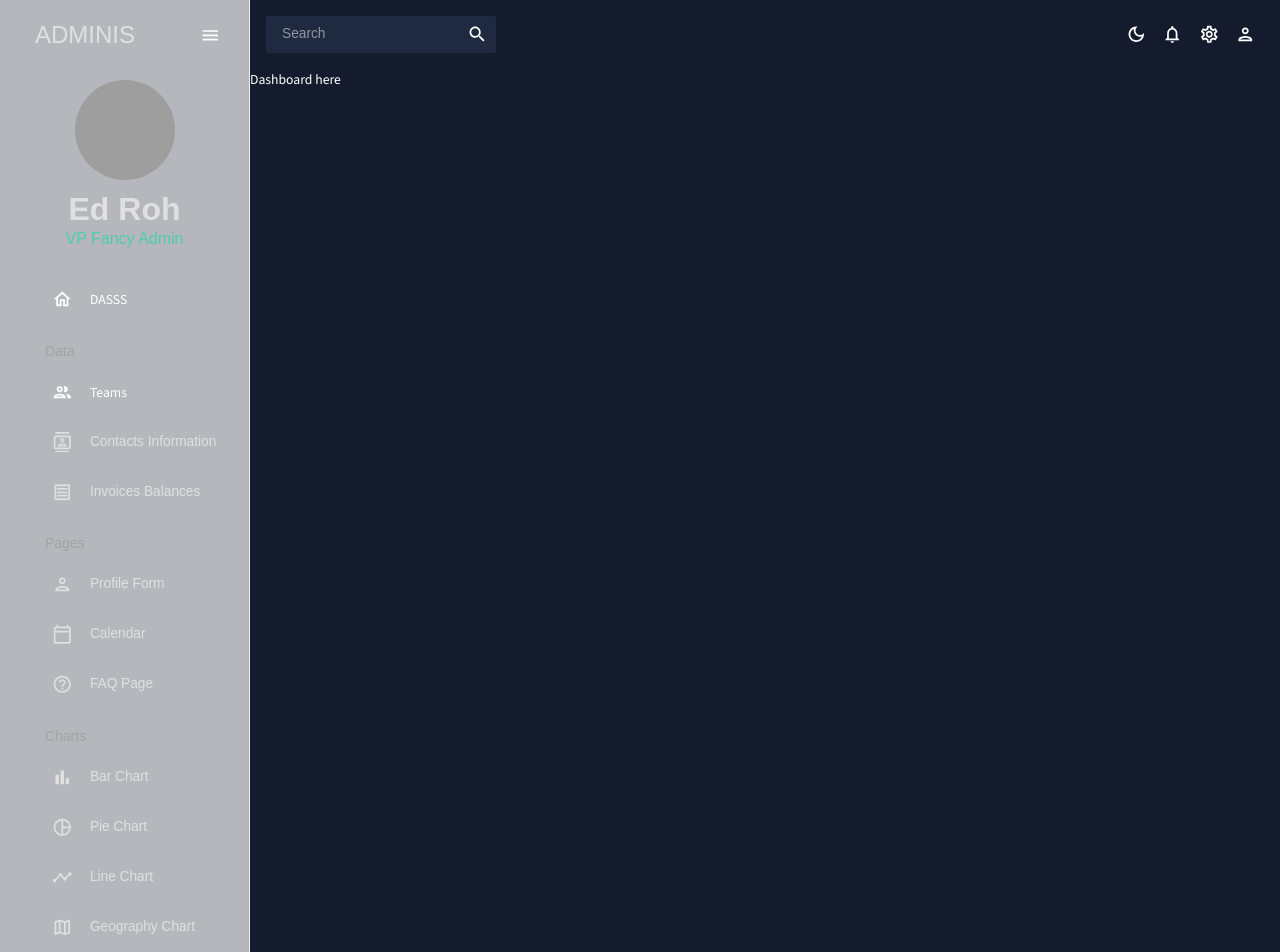
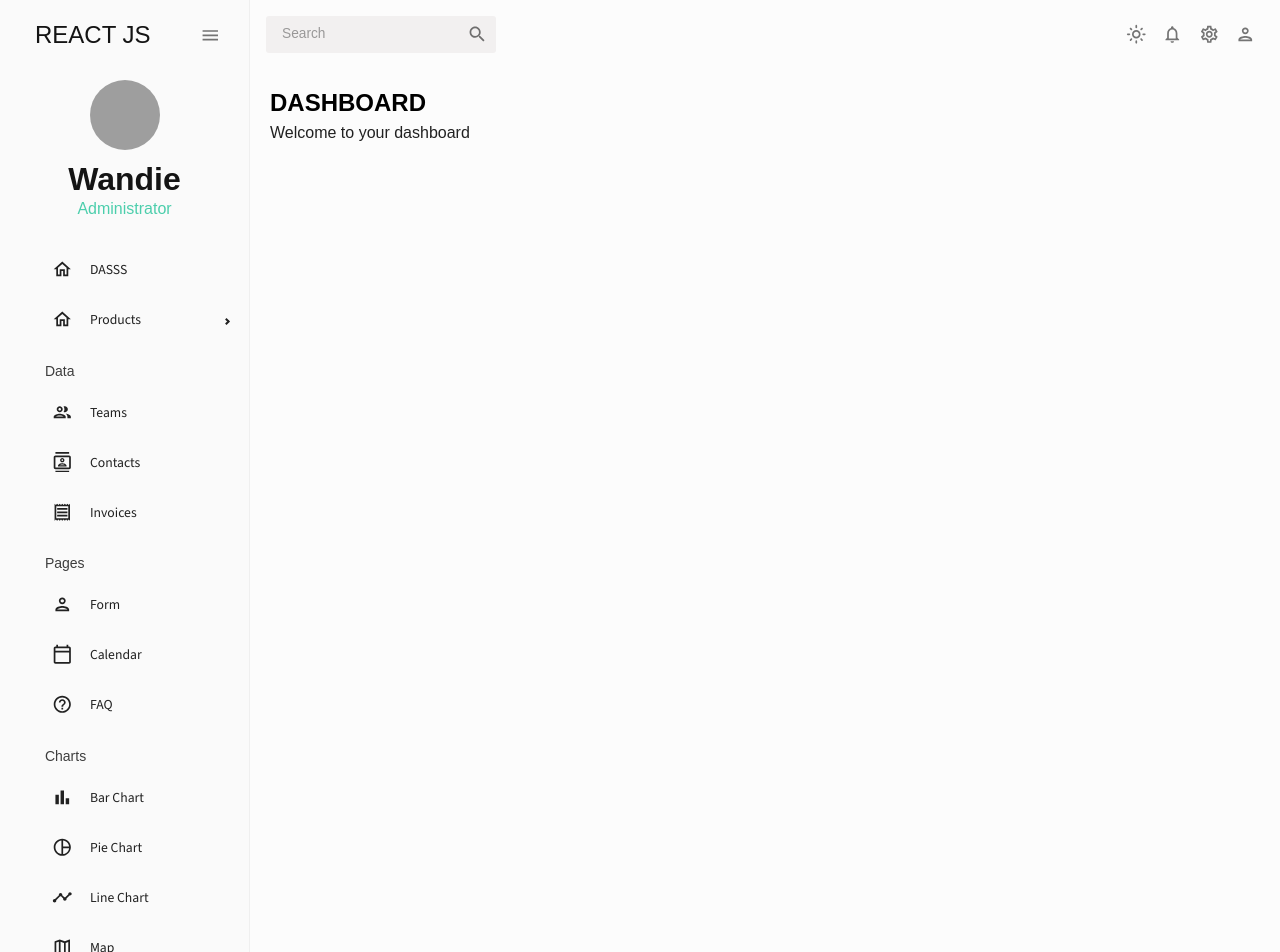
Before and after one commit to wandieinnocents/wandie-admin-dashboard-reactjs-material-ui-v1, a React (Create React App) app: page / in a window 1280 px wide. Shown: the top 952 px of the page. Built offline with nearby package versions, Linux system fonts and the light colour scheme; grey boxes are pictures that could not be loaded; the HTML template or start-up script is replaced by a standard one.

Commit message:
Modify sidebar

```diff
--- /dev/null
+++ b/src/components/Header.jsx
@@ -0,0 +1,34 @@
+import React from 'react';
+import { Typography,Box,useTheme } from '@mui/material';
+import { tokens } from '../theme';
+
+
+const Header = ({ title, subtitle })=> {
+  const theme = useTheme();
+  const colors = tokens(theme.palette.mode);
+
+
+
+  return (
+  <Box>
+
+    <Typography
+      variant='h3'
+      color="#000000"
+      fontWeight="bold"
+      sx={{ mb: "5px" }}>
+      { title }
+    </Typography>
+
+    <Typography
+    variant='h5'
+    // color={colors.greenAccent[400]}
+    >
+    { subtitle }
+    </Typography>
+
+  </Box>
+  );
+}
+
+export default Header;
--- a/src/scenes/dashboard/index.jsx
+++ b/src/scenes/dashboard/index.jsx
@@ -1,10 +1,15 @@
 import React from 'react';
+import Header from '../../components/Header';
+import { Box, Button, IconButton, Typography, useTheme } from "@mui/material";
 
 const Dashboard = () => {
   return (
-    <div>
-      Dashboard here
-    </div>
+    <Box m="20px">
+
+      <Box display="flex" justifyContent="space-between" alignItems="center">
+      <Header title="DASHBOARD" subtitle="Welcome to your dashboard" />
+      </Box>
+    </Box>
   );
 }
 
--- a/src/scenes/global/SideBar.jsx
+++ b/src/scenes/global/SideBar.jsx
@@ -1,5 +1,5 @@
 import { useState } from "react";
-import { Sidebar, Menu, MenuItem } from "react-pro-sidebar";
+import { Sidebar, Menu, MenuItem , SubMenu} from "react-pro-sidebar";
 import { Box, IconButton, Typography, useTheme } from "@mui/material";
 import { Link } from "react-router-dom";
 // import "react-pro-sidebar/dist/css/styles.css";
@@ -80,7 +80,7 @@ const SideBar = () => {
                 ml="15px"
               >
                 <Typography variant="h3" color={colors.grey[100]}>
-                  ADMINIS
+                  REACT JS
                 </Typography>
                 <IconButton onClick={() => setIsCollapsed(!isCollapsed)}>
                   <MenuOutlinedIcon />
@@ -94,12 +94,13 @@ const SideBar = () => {
               <Box display="flex" justifyContent="center" alignItems="center">
                 <img
                   alt="profile-user"
-                  width="100px"
-                  height="100px"
+                  width="70px"
+                  height="70px"
                   src={`https://static.vecteezy.com/system/resources/previews/019/896/008/original/male-user-avatar-icon-in-flat-design-style-person-signs-illustration-png.png`}
                   style={{ cursor: "pointer", borderRadius: "50%" }}
                 />
               </Box>
+
               <Box textAlign="center">
                 <Typography
                   variant="h2"
@@ -107,10 +108,10 @@ const SideBar = () => {
                   fontWeight="bold"
                   sx={{ m: "10px 0 0 0" }}
                 >
-                  Ed Roh
+                  Wandie
                 </Typography>
                 <Typography variant="h5" color={colors.greenAccent[500]}>
-                  VP Fancy Admin
+                  Administrator
                 </Typography>
               </Box>
             </Box>
@@ -126,6 +127,25 @@ const SideBar = () => {
                 >
               DASSS
             </MenuItem>
+
+            <SubMenu icon={<HomeOutlinedIcon />} label="Products">
+
+            <MenuItem
+             icon={<PeopleOutlinedIcon />}
+              component={<Link to="/addproduct" />}
+              // selected={selected}
+              // setSelected={setSelected}
+              > Add Product
+              </MenuItem>
+
+            <MenuItem
+             icon={<PeopleOutlinedIcon />}
+              component={<Link to="/manage" />}
+              // selected={selected}
+              // setSelected={setSelected}
+              > Manage Product
+              </MenuItem>
+          </SubMenu>
 
 
             <Typography
@@ -145,21 +165,25 @@ const SideBar = () => {
               Teams
             </MenuItem>
 
-
-            <Item
-              title="Contacts Information"
-              to="/contacts"
+            <MenuItem
               icon={<ContactsOutlinedIcon />}
+              component={<Link to="/contact" />}
               selected={selected}
               setSelected={setSelected}
-            />
-            <Item
-              title="Invoices Balances"
-              to="/invoices"
+                >
+              Contacts
+            </MenuItem>
+
+            <MenuItem
               icon={<ReceiptOutlinedIcon />}
+              component={<Link to="/invoice" />}
               selected={selected}
               setSelected={setSelected}
-            />
+                >
+              Invoices
+
+            </MenuItem>
+
 
             <Typography
               variant="h6"
@@ -168,27 +192,36 @@ const SideBar = () => {
             >
               Pages
             </Typography>
-            <Item
-              title="Profile Form"
-              to="/form"
+
+            <MenuItem
               icon={<PersonOutlinedIcon />}
+              component={<Link to="/form" />}
               selected={selected}
               setSelected={setSelected}
-            />
-            <Item
-              title="Calendar"
-              to="/calendar"
+                >
+              Form
+
+            </MenuItem>
+
+            <MenuItem
               icon={<CalendarTodayOutlinedIcon />}
+              component={<Link to="/calendar" />}
               selected={selected}
               setSelected={setSelected}
-            />
-            <Item
-              title="FAQ Page"
-              to="/faq"
+                >
+              Calendar
+
+            </MenuItem>
+
+            <MenuItem
               icon={<HelpOutlineOutlinedIcon />}
+              component={<Link to="/faq" />}
               selected={selected}
               setSelected={setSelected}
-            />
+                >
+              FAQ
+
+            </MenuItem>
 
             <Typography
               variant="h6"
@@ -197,34 +230,46 @@ const SideBar = () => {
             >
               Charts
             </Typography>
-            <Item
-              title="Bar Chart"
-              to="/bar"
+
+
+            <MenuItem
               icon={<BarChartOutlinedIcon />}
+              component={<Link to="/bar" />}
               selected={selected}
               setSelected={setSelected}
-            />
-            <Item
-              title="Pie Chart"
-              to="/pie"
+                >
+              Bar Chart
+
+            </MenuItem>
+            <MenuItem
               icon={<PieChartOutlineOutlinedIcon />}
+              component={<Link to="/pie" />}
               selected={selected}
               setSelected={setSelected}
-            />
-            <Item
-              title="Line Chart"
-              to="/line"
+                >
+              Pie Chart
+
+            </MenuItem>
+            <MenuItem
               icon={<TimelineOutlinedIcon />}
+              component={<Link to="/line" />}
               selected={selected}
               setSelected={setSelected}
-            />
-            <Item
-              title="Geography Chart"
-              to="/geography"
+                >
+              Line Chart
+
+            </MenuItem>
+
+            <MenuItem
               icon={<MapOutlinedIcon />}
+              component={<Link to="/map" />}
               selected={selected}
               setSelected={setSelected}
-            />
+                >
+             Map
+
+            </MenuItem>
+
           </Box>
         </Menu>
       </Sidebar>
--- a/src/theme.js
+++ b/src/theme.js
@@ -199,7 +199,8 @@ export const ColorModeContext = createContext({
 });
 
 export const useMode = () => {
-  const [mode, setMode] = useState("dark");
+  // change default mode dark , or light
+  const [mode, setMode] = useState("light");
 
   const colorMode = useMemo(
     () => ({
```
